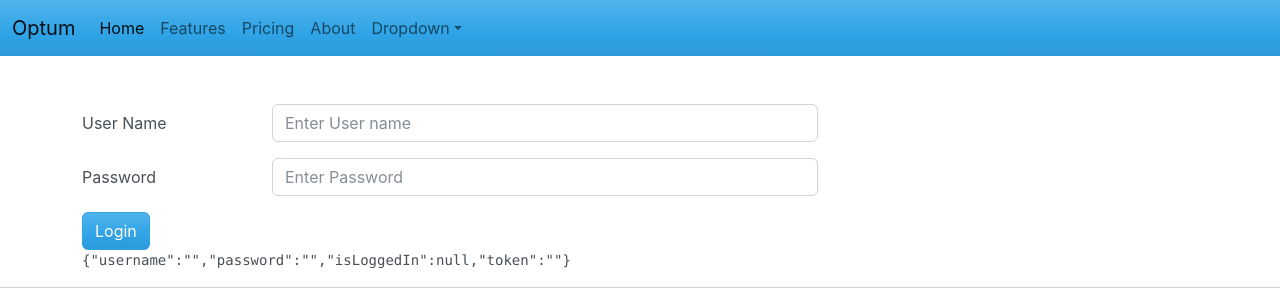
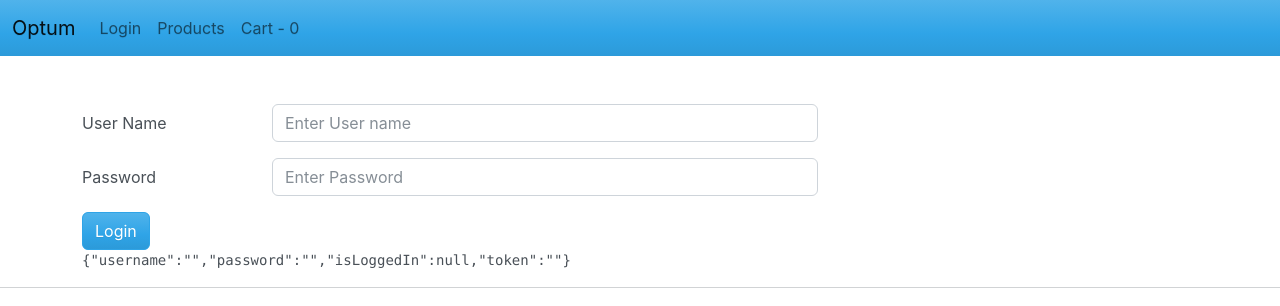
Before and after one commit to kiran-blockchain/optum-react-nov, a React (Create React App) app in the folder demoapp/: page / in a window 1280 px wide. Shown: the top 306 px of the page. Built offline with nearby package versions, Linux system fonts and the light colour scheme.

Commit message:
added context Api

```diff
--- a/demoapp/src/App.js
+++ b/demoapp/src/App.js
@@ -1,3 +1,4 @@
+import { useState } from "react";
 import AppRoutes from "./AppRoutes";
 import Counter from "./components/Counter";
 import Dropdown from "./components/Dropdown";
@@ -6,6 +7,7 @@ import Header from "./components/Header";
 import TextBox from "./components/Texbox";
 import Toggle from "./components/Toggle";
 import UserList from "./components/UserList";
+import { CartContext } from "./context/CartContext";
 import Login from "./pages/Login";
 
 //Step1
@@ -14,17 +16,25 @@ import Login from "./pages/Login";
 // Every component name should start with a Capital Letter
 // Every compnent must have a return statement
 // inside the return we should have one root enclosing html tag
-const App =(props)=>{
-  const button ={
-    cssClassName:"btn btn-primary",
-    text:"Incrementssssss"
+const App = (props) => {
+
+  const [cartItems,setCartItems] = useState([]);
+
+  const addToCart =(item)=>{
+    setCartItems([...cartItems,item])
   }
-  return(
-    <div>
-       <Header/>
-        <AppRoutes/>
-       <Footer/>
-    </div>
+  return (
+    <CartContext.Provider
+    value={{
+      items:cartItems,
+    setCartItems:addToCart
+    }} >
+      <div>
+        <Header />
+        <AppRoutes />
+        <Footer />
+      </div>
+    </CartContext.Provider>
 
   )
 };
--- a/demoapp/src/AppRoutes.js
+++ b/demoapp/src/AppRoutes.js
@@ -7,7 +7,9 @@ const AppRoutes = (props)=>{
     return(
         <Routes>
             <Route path="/login" element={<Login/>}></Route>
-            <Route path="/products" element={<Products/>}></Route>
+            <Route path="/products" element={<Products/>}>
+
+            </Route>
             <Route path="/cart" element={<Cart/>}></Route>
             <Route path="*" element={<Login/>}></Route>
         </Routes>
--- a/demoapp/src/components/Header.js
+++ b/demoapp/src/components/Header.js
@@ -1,6 +1,12 @@
+import { useContext } from "react";
+import { useNavigate } from "react-router";
+import { CartContext } from "../context/CartContext";
+
 const Header = (props) => {
     //business area
     const companyName ="Optum";
+    const navigate = useNavigate();
+    const cartContext = useContext(CartContext);
 
     //presentation
     return (
@@ -12,30 +18,23 @@ const Header = (props) => {
           </button>
           <div class="collapse navbar-collapse" id="navbarColor01">
             <ul class="navbar-nav me-auto">
-              <li class="nav-item">
-                <a class="nav-link active" href="#">Home
-                  <span class="visually-hidden">(current)</span>
-                </a>
+
+              <li class="nav-item" onClick={e=>{
+                navigate('/login')
+              }}>
+                <a class="nav-link">Login</a>
               </li>
-              <li class="nav-item">
-                <a class="nav-link" href="#">Features</a>
+              <li class="nav-item" onClick={e=>{
+                navigate('/products')
+              }}>
+                <a class="nav-link" href="#">Products</a>
               </li>
-              <li class="nav-item">
-                <a class="nav-link" href="#">Pricing</a>
+              <li class="nav-item" onClick={e=>{
+                navigate('/cart')
+              }}>
+                <a class="nav-link" href="#">Cart - {cartContext.items.length}</a>
               </li>
-              <li class="nav-item">
-                <a class="nav-link" href="#">About</a>
-              </li>
-              <li class="nav-item dropdown">
-                <a class="nav-link dropdown-toggle" data-bs-toggle="dropdown" href="#" role="button" aria-haspopup="true" aria-expanded="false">Dropdown</a>
-                <div class="dropdown-menu">
-                  <a class="dropdown-item" href="#">Action</a>
-                  <a class="dropdown-item" href="#">Another action</a>
-                  <a class="dropdown-item" href="#">Something else here</a>
-                  <div class="dropdown-divider"></div>
-                  <a class="dropdown-item" href="#">Separated link</a>
-                </div>
-              </li>
+
             </ul>
           </div>
         </div>
--- /dev/null
+++ b/demoapp/src/components/Product.js
@@ -0,0 +1,28 @@
+import { useContext } from "react";
+import Button from "./Button"
+import { CartContext } from "../context/CartContext";
+
+export const Product = (props) => {
+    const cartContext = useContext(CartContext);
+    const list = props.list;
+    const showProducts = () => {
+        return list.map((item, index) => {
+            return (
+                <div className="col-md-3" key={item.title}>
+                    <figure class="figure">
+                        <img src={item.image}
+                            class="figure-img img-fluid rounded" alt="..." />
+                        <figcaption class="figure-caption text-end">{item.description}</figcaption>
+                        <h6>{item.title}</h6>
+                        <p class="figure-caption text-end">{item.price}</p>
+                        <button className="btn btn-primary" onClick={e=>{
+                            cartContext.setCartItems(item);
+                        }}>Add To Cart</button>
+                    </figure>
+                </div>)
+        })
+    }
+    return (
+        showProducts()
+    )
+}
--- a/demoapp/src/components/Proudcts/index.js
+++ /dev/null
@@ -1 +0,0 @@
-import  "./style.css"
--- /dev/null
+++ b/demoapp/src/context/CartContext.js
@@ -0,0 +1,6 @@
+import { createContext } from "react";
+
+export const CartContext = createContext({
+    items:[],
+    setCartItems:()=>{}
+})
--- a/demoapp/src/pages/Products.js
+++ b/demoapp/src/pages/Products.js
@@ -1,4 +1,28 @@
-const Products =()=>{
-    return <h1>I am prodcuts</h1>
+import { useEffect, useState } from "react";
+import { Product } from "../components/Product";
+import axios from "axios";
+
+const Products = () => {
+    const [products, setProducts] = useState([]);
+    const getProducts = async () => {
+        try {
+            let result = await axios.get('https://fakestoreapi.com/products');
+            setProducts(result.data);
+        }
+        catch (ex) {
+            setProducts([]);
+        }
+    };
+    useEffect(() => {
+        getProducts();
+    },[]);
+
+    return (
+        <div className="row">
+            <Product list = {products}/>
+
+
+        </div>
+    )
 }
 export default Products;
```
Also changed, not shown: demoapp/src/components/Proudcts/style.css (deleted).
